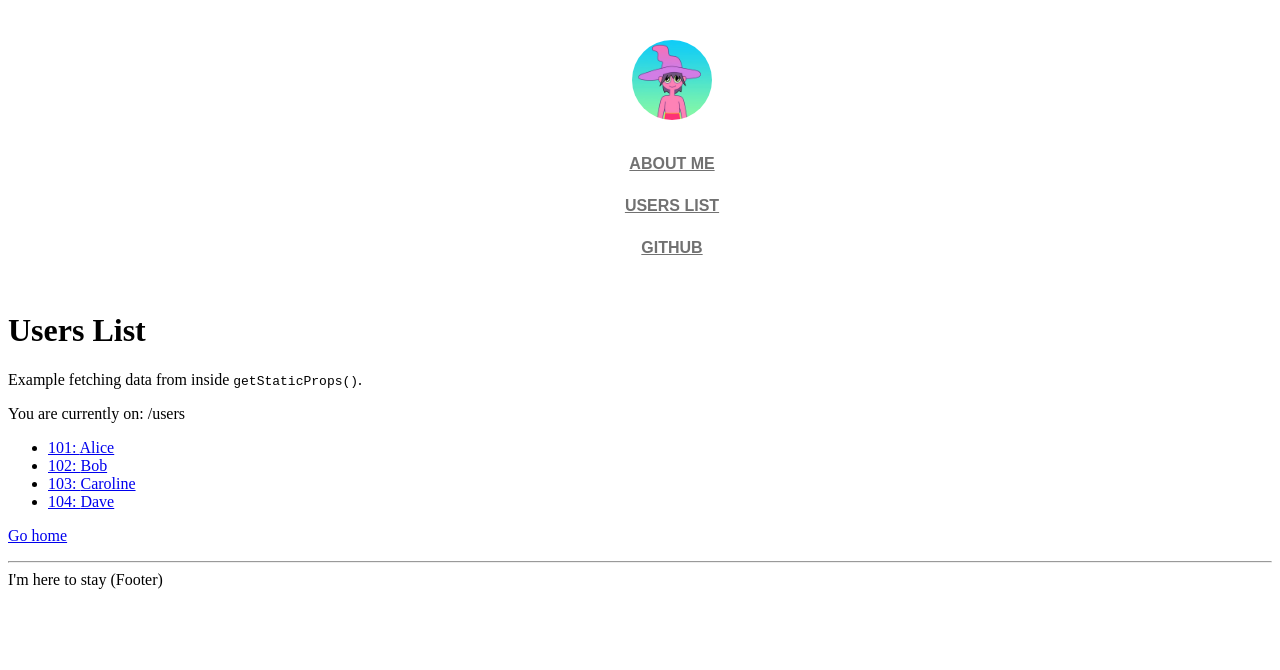
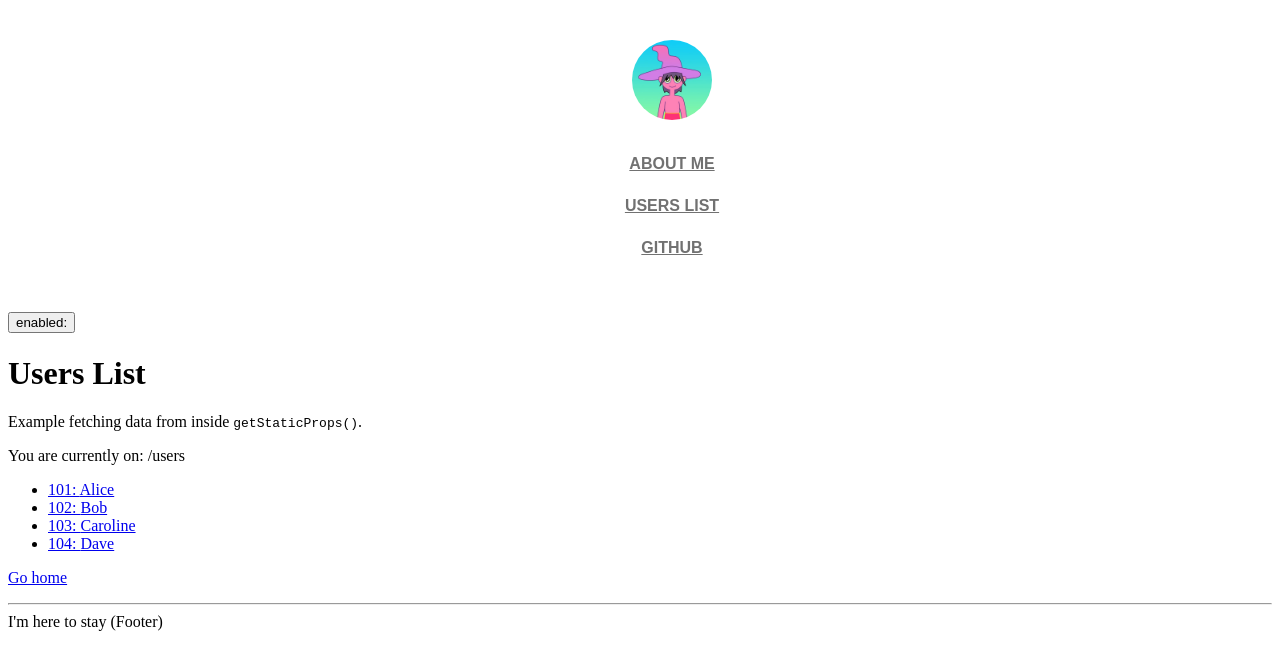
Before and after one commit to Fantominium/malcolm-typescript, a Next.js app: page /users in a window 1280 px wide. Shown: the top 670 px of the page. Built offline with nearby package versions, Linux system fonts and the light colour scheme.

Commit message:
useContext basic usage: pass a bool val to one component from layout template

```diff
--- /dev/null
+++ b/components/DarkModeContext.tsx
@@ -0,0 +1,16 @@
+import { createContext, useContext } from "react";
+
+export interface IDarkMode {
+    enabled: boolean
+    // toggle ?: Function
+}
+const enabledDefault: boolean = false
+
+
+export const DarkMode = createContext<IDarkMode>({
+    enabled: enabledDefault
+})
+
+DarkMode.displayName = "DarkModeContext"
+
+export const useDarkMode = () => useContext<IDarkMode>(DarkMode)
--- a/components/Layout.tsx
+++ b/components/Layout.tsx
@@ -1,13 +1,20 @@
-import { ReactNode } from 'react'
+import { ReactNode, createContext } from 'react'
 import Head from 'next/head'
 import Header from "./organisms/Header"
+import { DarkMode, useDarkMode } from "./DarkModeContext";
+import SliderButton from "./atoms/SliderButton"
+
 
 type Props = {
   children?: ReactNode
   title?: string
 }
 
+
+// const enabled = createContext<IDarkMode>({enabled:false})
+
 const Layout = ({ children, title = 'This is the default title' }: Props) => (
+  <DarkMode.Provider value={useDarkMode()}>
     <div>
       <Head>
         <title>{title}</title>
@@ -15,12 +22,14 @@ const Layout = ({ children, title = 'This is the default title' }: Props) => (
         <meta name="viewport" content="initial-scale=1.0, width=device-width" />
       </Head>
       <Header/>
+      <SliderButton/>
       {children}
       <footer>
         <hr />
         <span>I'm here to stay (Footer)</span>
       </footer>
     </div>
+  </DarkMode.Provider>
 )
 
 export default Layout
--- a/components/atoms/SliderButton.tsx
+++ b/components/atoms/SliderButton.tsx
@@ -1,14 +1,18 @@
+import {DarkMode, IDarkMode, useDarkMode} from '../DarkModeContext'
+import { useContext } from 'react';
+
 
 type Props = {
     label ?: string
 }
 
+const SliderButton = ({label = ""} : Props) => {
 
-const SliderButton = ({label = ""} : Props) => {
+    const dm = useDarkMode()
+
     return (
-        <button>
-            {label}
-        </button>
+
+        <button>enabled: {console.log(dm.enabled)}</button>
     )
 }
 
```
Lines whose indentation alone changed are shown as unchanged.
